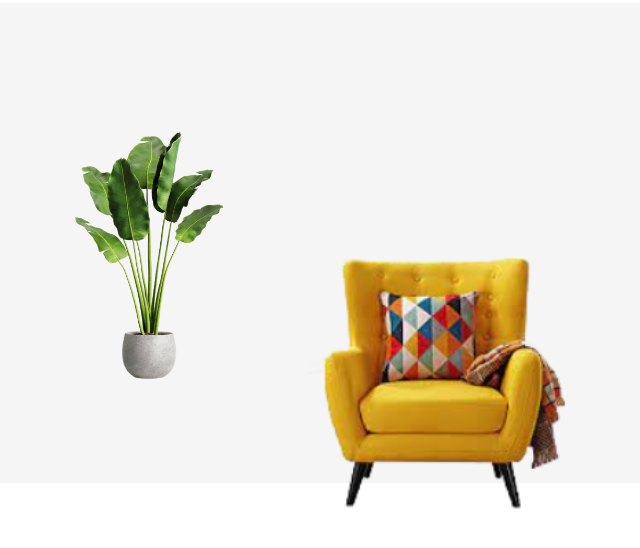
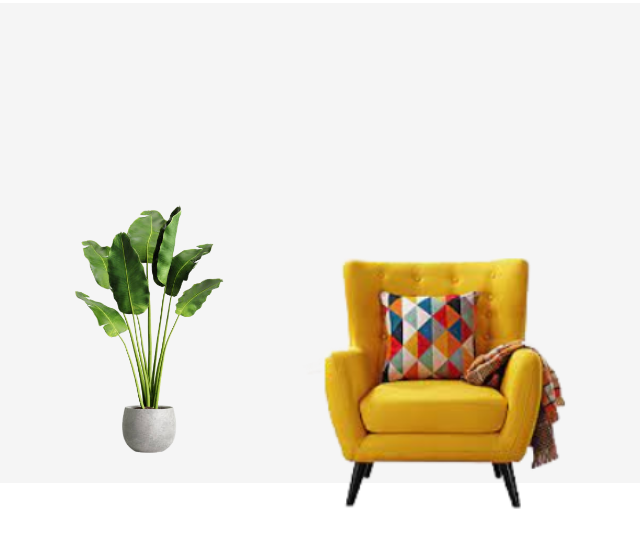
Before and after one commit to fahimabushra1/colorFlipper, a plain HTML site: page index.html in a window 1280 px wide. Shown: the part 152-700 px from the top of the page, without its empty margins (307-947 px from the left). Drawn offline with Linux system fonts and the light colour scheme.

Commit message:
updated again

```diff
--- a/style.css
+++ b/style.css
@@ -50,7 +50,7 @@ img {
     width: 40%;
     position: absolute;
     left: 5%;
-    top: 20%;
+    top: 35%;
 }
 
 #sofa {
```
